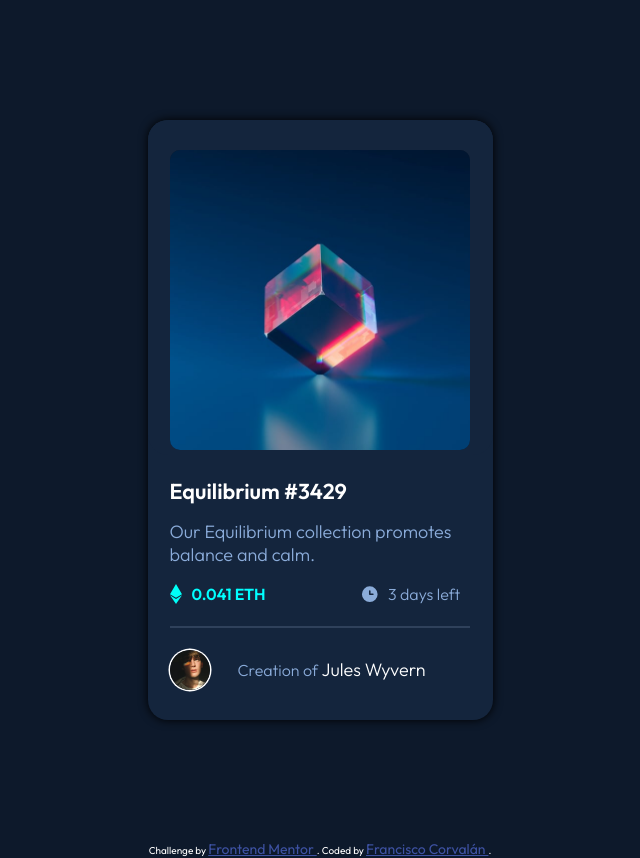
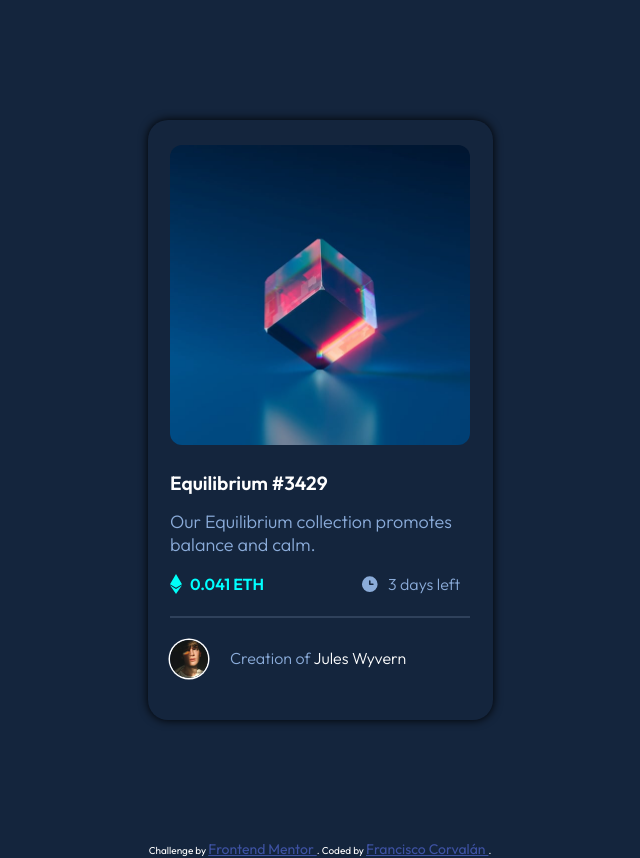
Before and after one commit to francoders/preview-card-component-main, a plain HTML site: page index.html in a window 1280 px wide. Shown: the whole page, without its empty margins (320-960 px from the left). Drawn offline with Linux system fonts and the light colour scheme.

Commit message:
Terminado: Challenge Front-end Mentor

```diff
--- a/css/style.css
+++ b/css/style.css
@@ -4,11 +4,12 @@
     margin: 0;
     padding: 0;
     box-sizing: border-box;
-    background: var(--color-main);
     color: var(--color-white);
-    width: var(--width-Desktop);
     font-family: 'Outfit', sans-serif;
-    font-size: 18px;
+}
+
+body{
+    background: var(--color-card);
 }
 
 :root{
@@ -20,7 +21,8 @@
     --color-white: hsl(0, 0%, 100%);
 }
 
-.card{
+.contenedor{
+    background: rgb(68, 181, 196);
     width: var(--width-card);
     height: 600px;
     background: var(--color-card);
@@ -29,18 +31,44 @@
     box-shadow: 0 0 10px 0 black;
 }
 
-.card-header{
-    background: var(--color-card);
-    width: var(--width-card);
-    border-radius: 20px;
-    text-align: center;
-    padding-top: 30px;
+.card{
+    width: 300px;
+    margin: 80px auto;
+    padding-top: 25px;
 }
 
-.card-header img{
-    width: 300px;
-    height: auto;
-    border-radius: 10px;
+.card-header img {
+    border-radius: 12px;
+    width: 100%;
+    height: 100%;
+}
+
+.card-header{
+    position: relative;
+}
+
+.card-header .view{
+    position: absolute;
+    top: 0;
+    background-color:hsl(178, 100%, 50%, 60%);
+    width: 100%;
+    height: calc(100% - 6px);
+    z-index: 999;
+    opacity: 0;
+    transition: opacity 0.3s ease-in-out;
+    border-radius: 12px;
+}
+
+.view:hover{
+    opacity: 1;
+    cursor: pointer;
+}
+
+.card-header .imagen{
+    position: absolute;
+    left: 50%;
+    top: 50%;
+    transform: translate(-50%, -50%);
 }
 
 .card-main{
@@ -50,7 +78,6 @@
 .card-main h1{
     background: var(--color-card);
     margin-top: 22px;
-    padding-left: 22px;
     font-size: 1.2rem;
     font-weight: 600;
     width: 201px;
@@ -62,7 +89,6 @@
 
 .card-main p{
     background: var(--color-card);
-    padding-left: 22px;
     padding-top: 15px;
     font-weight: 100;
     font-size: 18px;
@@ -71,7 +97,6 @@
 
 .card-main-up{
     padding-top: 8px;
-    padding-left: 22px;
     background: var(--color-card);
     width: 50%;
     float: left;
@@ -87,6 +112,7 @@
 
 .card-main-up p{
     color: cyan;
+    padding-left: 20px;
     font-size: 16px;
     font-weight: 600;
     padding-top: 10px;
@@ -123,10 +149,9 @@
 }
 
 .card-footer img{
-    width: 40px;
+    width: 38px;
     height: auto;
     margin-top: 22px;
-    margin-left: 22px;
     border-radius: 100%;
     box-shadow: 0 0 0 1.5px white;
     float: left;
@@ -136,7 +161,7 @@
     font-size: 16px;
     font-weight: 100;
     padding-top: 30px;
-    padding-left: 90px;
+    padding-left: 60px;
     color: hsl(215, 51%, 70%);
     background: var(--color-card);
 }
--- a/index.html
+++ b/index.html
@@ -16,9 +16,14 @@
 </head>
 <body>
 
-  <section class="card">
+
+<section class="contenedor">
+  <div class="card">
     <div class="card-header">
       <img src="images/image-equilibrium.jpg" alt="">
+      <div class="view">
+        <div class="imagen"><img src="images/icon-view.svg" alt=""></div>
+      </div>
     </div>
 
     <div class="card-main">
@@ -39,7 +44,10 @@
       <img src="images/image-avatar.png" alt="">
       <p>Creation of  <span>Jules Wyvern</span></p>
     </div>
-  </section>
+  </div>
+</section>
+
+
 
 
   <div class="attribution">
```
